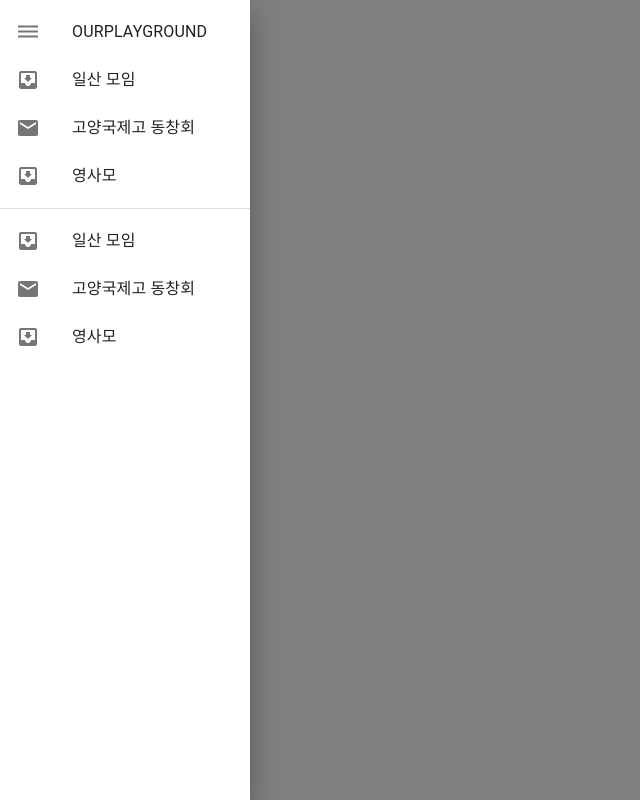
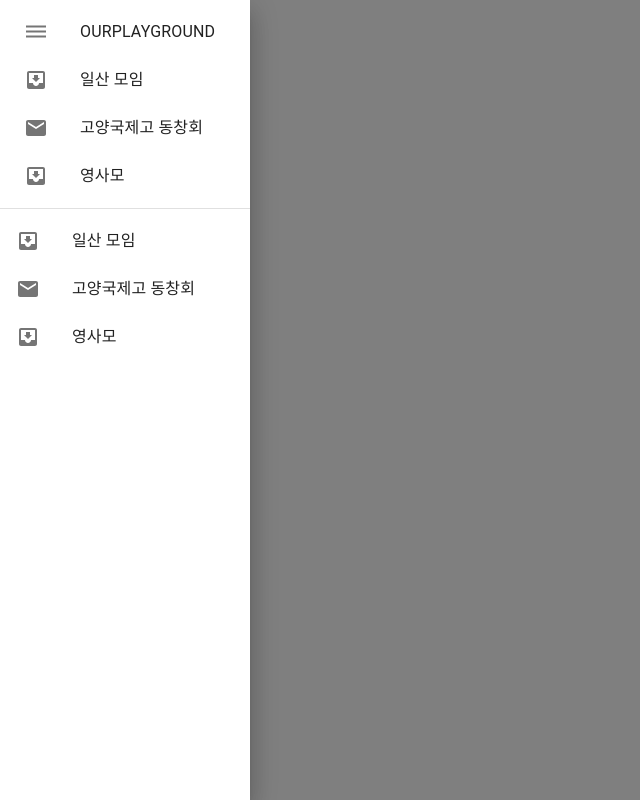
Before and after one commit to Team-OurPlayground/our-playground-web, a React (Create React App) app: page /main in a window 1280 px wide. Both pictures are taken after a click on the button 28 px from the left and 28 px from the top of the page. Shown: the whole page, without its empty margins (0-640 px from the left). Built offline with nearby package versions, Linux system fonts and the light colour scheme.

Commit message:
feat: make ripple effect round

```diff
--- a/src/components/ServerListDrawer.js
+++ b/src/components/ServerListDrawer.js
@@ -1,8 +1,6 @@
 import * as React from 'react';
 import Box from '@mui/material/Box';
 import SwipeableDrawer from '@mui/material/SwipeableDrawer';
-import Button from '@mui/material/Button';
-import DehazeIcon from '@mui/icons-material/Dehaze';
 import List from '@mui/material/List';
 import Divider from '@mui/material/Divider';
 import ListItem from '@mui/material/ListItem';
@@ -37,15 +35,17 @@ function ServerListDrawer({servers}) {
             onKeyDown={toggleDrawer(false)}
         >
             <List>
-                <ListItem>
+                <ListItem sx={{pl: '0.5rem', pr: '1rem'}} disablePadding>
+                    <ListItem>
                     <ListItemIcon>
                         <Dehaze />
                     </ListItemIcon>
                     <ListItemText primary="OURPLAYGROUND" />
+                    </ListItem>
                 </ListItem>
                 {servers.map((text, index) => (
-                    <ListItem key={text} disablePadding>
-                        <ListItemButton>
+                    <ListItem key={text} sx={{pl: '0.5rem', pr: '1rem'}} disablePadding>
+                        <ListItemButton sx={{borderRadius: '10px'}}>
                             <ListItemIcon>
                                 {index % 2 === 0 ? <InboxIcon /> : <MailIcon />}
                             </ListItemIcon>
```
